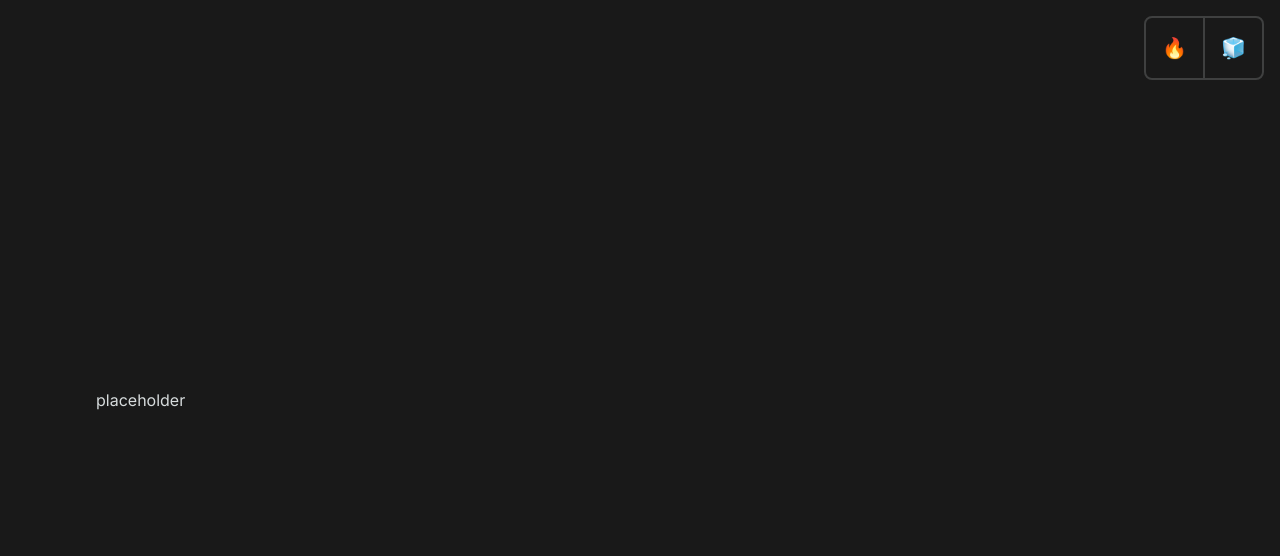
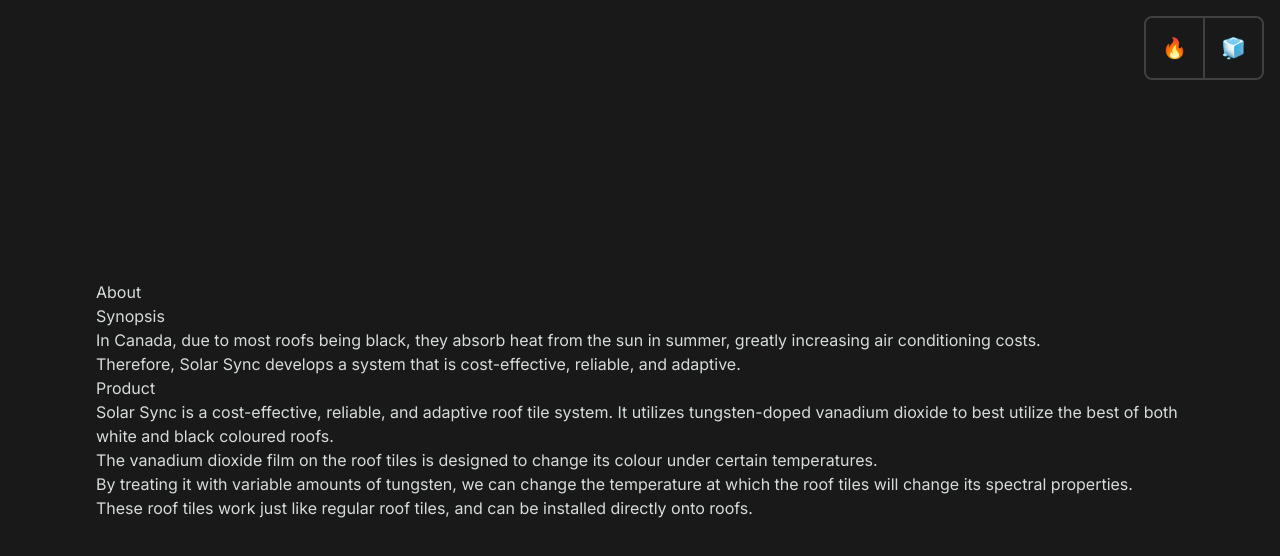
Before and after one commit to padhyeSohum/solar-sync, a Next.js app: page /about in a window 1280 px wide. Shown: the top 556 px of the page. Built offline with nearby package versions, Linux system fonts and the light colour scheme.

Commit message:
new content yippee

```diff
--- a/pages/about.tsx
+++ b/pages/about.tsx
@@ -20,7 +20,25 @@ export default function About() {
             <LightDarkButton onThemeChange={setTheme} />
 
             <div className="w-full h-screen flex flex-col justify-center relative">
-                placeholder
+                <h1>About</h1>
+
+                <h2>Synopsis</h2>
+                <p>In Canada, due to most roofs being black, they absorb heat from the sun in summer, greatly increasing air conditioning costs. <br/>
+                Therefore, Solar Sync develops a system that is cost-effective, reliable, and adaptive.
+                </p>
+
+                <h2>Product</h2>
+                <p>
+                    Solar Sync is a cost-effective, reliable, and adaptive roof tile system. It utilizes tungsten-doped vanadium dioxide to best utilize the best of both white and black coloured roofs.
+                    <br/>
+                    The vanadium dioxide film on the roof tiles is designed to change its colour under certain temperatures.
+                    <br/>
+                    By treating it with variable amounts of tungsten, we can change the temperature at which the roof tiles will change its spectral properties.
+                    <br/>
+                    These roof tiles work just like regular roof tiles, and can be installed directly onto roofs.
+                </p>
+
+                <h2></h2>
             </div>
 
         </main>
--- a/pages/contacts.tsx
+++ b/pages/contacts.tsx
@@ -15,16 +15,12 @@ export default function Contacts() {
         >
             <LightDarkButton onThemeChange={setTheme} />
             <div className="w-full h-screen flex flex-col justify-center relative">
-            <h1 className="text-balance mb-8 text-[3.5rem]">Contacts</h1>
+            <h1 className="text-balance mb-8 text-[3.5rem]">Consulting</h1>
 
             <h2 className="w-5/6 text-2xl leading-[150%]">Questions?</h2>
 
             <h2 className="w-5/6 text-2xl leading-[150%]">Email</h2>
             <h3 className="w-5/6 text-2xl leading-[150%]"><a className="text-blue-500" href= "mailto: solar.sync.team@gmail.com">solar.sync.team@gmail.com</a></h3>
-
-            <h2 className="w-5/6 text-2xl leading-[150%]">Phone</h2>
-
-            <h2 className="w-5/6 text-2xl leading-[150%]">Hours</h2>
             </div>
         </main>
     );
```
